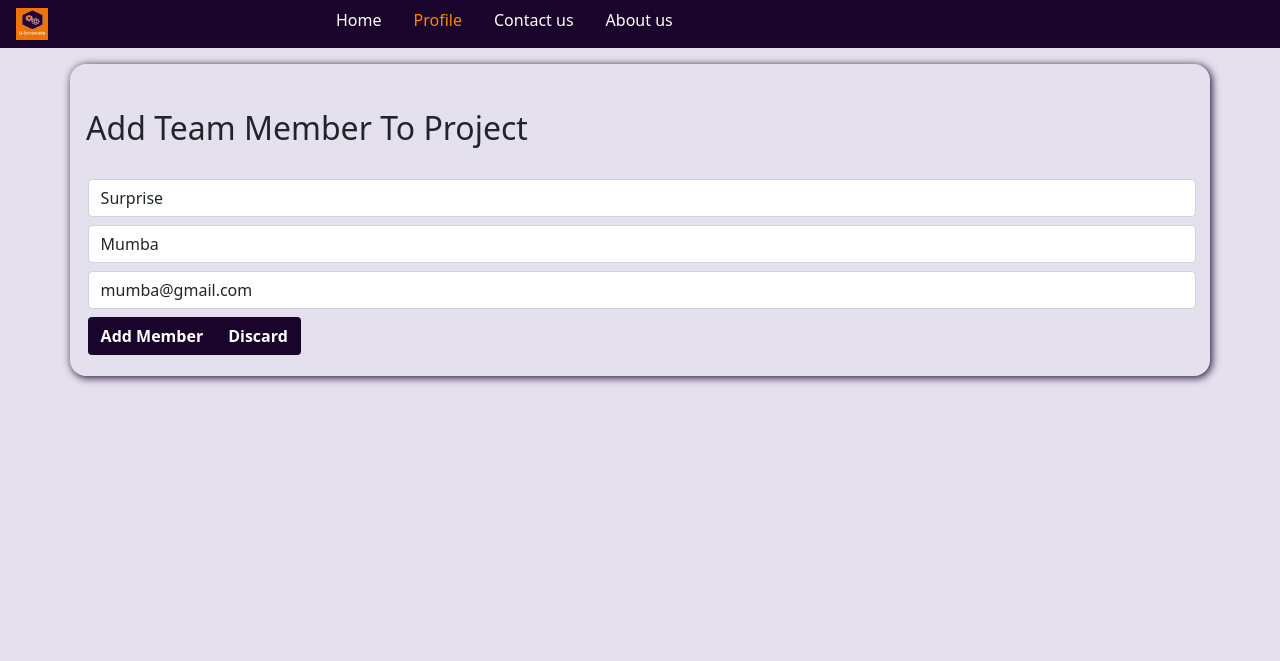
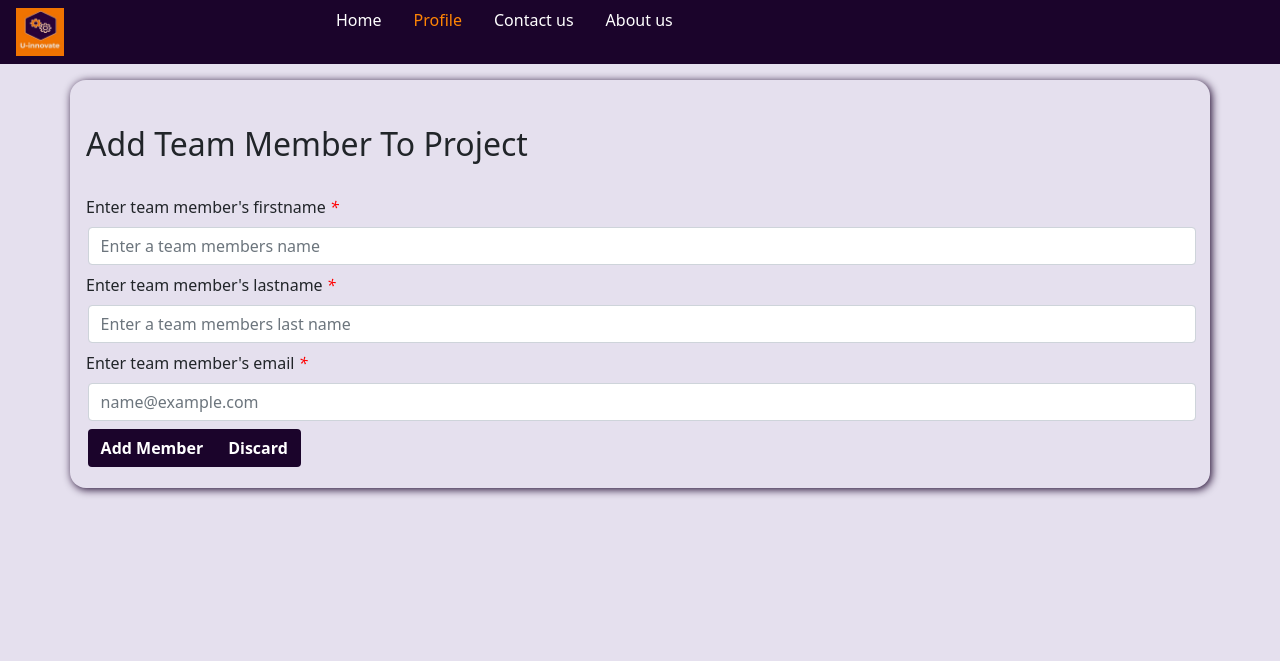
Before and after one commit to kibambe-0167/dsw-a2-project, a PHP site: page /app/add_member.php?project_id=1 in a window 1280 px wide. Shown: the top 661 px of the page. Run offline with PHP 8.4, Linux system fonts and the light colour scheme; the visitor is signed in with stand-in values (Sample User, id 1); some libraries are stand-ins or nearby versions.

Commit message:
frontend

```diff
--- a/app/add_member.php
+++ b/app/add_member.php
@@ -106,16 +106,20 @@
       <h2 >Add Team Member To Project</h2>
       <!-- this is uploading a team members details to db. -->
       <form action="./add_member.php?project_id=<?php echo $_GET["project_id"]; ?>" method="post">
+
+        <label for="fname" >Enter team member's firstname</label> <i class="error" >*</i>
         <div class="input-group" >
-          <input class="form-control" type="text" name="fname" placeholder="Enter a team members name" value="Surprise" >
+          <input class="form-control" type="text" name="fname" placeholder="Enter a team members name" value="" required >
         </div>
 
+        <label for="lname" >Enter team member's lastname</label> <i class="error" >*</i>
         <div class="input-group" >
-          <input class="form-control"  type="text" name="lname" placeholder="Enter a team members last name" value="Mumba"  >
+          <input class="form-control"  type="text" name="lname" placeholder="Enter a team members last name" value="" required >
         </div>
 
+        <label for="email" >Enter team member's email </label> <i class="error" >*</i>
         <div class="input-group" >
-          <input class="form-control" type="email" name="email" placeholder="Enter a team members email" value="mumba@gmail.com"  >
+          <input class="form-control" type="email" name="email" placeholder="name@example.com" value="" required >
         </div>
 
         <div class="input-group" >
--- a/app/pro_form.php
+++ b/app/pro_form.php
@@ -118,7 +118,7 @@
       <form action="../toDb/upload_pro.php" method="post" class="inline" >
         <label for="name" >Enter project's name <i class="error" >*</i></label>
         <div class="form-group-inline" >
-          <input class="form-control" type="text" value="Smart Alert" name="name" placeholder="Enter project name" required autofocus >
+          <input class="form-control" type="text" value="" name="name" placeholder="Enter project name" required autofocus >
         </div>
 
         <div class="form-group-inline">
@@ -138,7 +138,7 @@
 
         <label for="desc" >Enter project's description <i class="error" >*</i> </label>
         <div class="input-group" >
-          <textarea class="form-control" name="desc" placeholder="Enter project description" style="padding: 10px;" rows="4" cols="30" required >This is an app that helps blah blah blah and blah, its was made with blah, html, js, blah, backend with mysql, php and blah. Its helps users do this and that and this is the problem we are solving....
+          <textarea class="form-control" name="desc" placeholder="Enter project description" style="padding: 10px;" rows="4" cols="30" required >
           </textarea>
         </div>
 
--- a/css/style.css
+++ b/css/style.css
@@ -38,7 +38,8 @@ h2 {
 /* this applies to the logo picture */
 
 #logo {
-    width: 2em;
+    width: 3em;
+    height: auto;
 }
 
 
@@ -488,7 +489,7 @@ input[type="submit"]:active,
 /* this rules applies to main page search function. */
 
 #mainp_search_gr {
-    margin: 0em auto;
+    margin: 2em auto;
     text-align: center;
 }
 
```
Also changed, not shown: app/main.php (+0 -15 lines), app/pro_det_stu.php (+29 -2 lines), app/profile.php (+0 -12 lines), index.php (+5 -5 lines).
